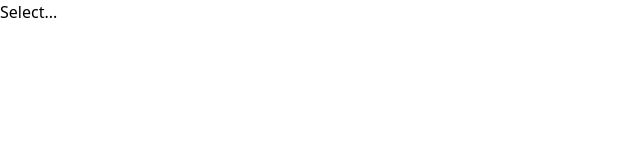
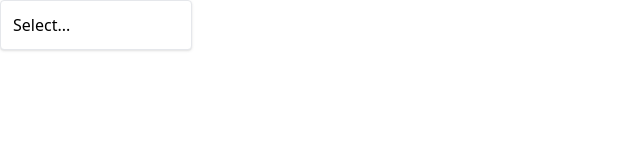
Before and after one commit to abongsjoel/comps, a React (Create React App) app: page / in a window 1280 px wide. Shown: the top 160 px of the page, without its empty margins (0-640 px from the left). Built offline with nearby package versions, Linux system fonts and the light colour scheme.

Commit message:
Add styles

```diff
--- a/src/components/Dropdown.js
+++ b/src/components/Dropdown.js
@@ -14,16 +14,29 @@
 
   const renderedOptions = options.map((option) => {
     return (
-      <div onClick={() => handleOptionClick(option)} key={option.value}>
+      <div
+        className="hover:bg-sky-100 rounded cursor-pointer p-1"
+        onClick={() => handleOptionClick(option)}
+        key={option.value}
+      >
         {option.label}
       </div>
     );
   });
 
   return (
-    <div>
-      <div onClick={handleClick}>{value?.label || "Select..."}</div>
-      {isOpen && <div>{renderedOptions}</div>}
+    <div className="w-48 relative">
+      <div
+        className="flex justify-between items-center cursor-pointer border rounded p-3 shadow bg-white w-full"
+        onClick={handleClick}
+      >
+        {value?.label || "Select..."}
+      </div>
+      {isOpen && (
+        <div className="absolute top-full border rounded p-3 shadow bg-white w-full">
+          {renderedOptions}
+        </div>
+      )}
     </div>
   );
 }
```
